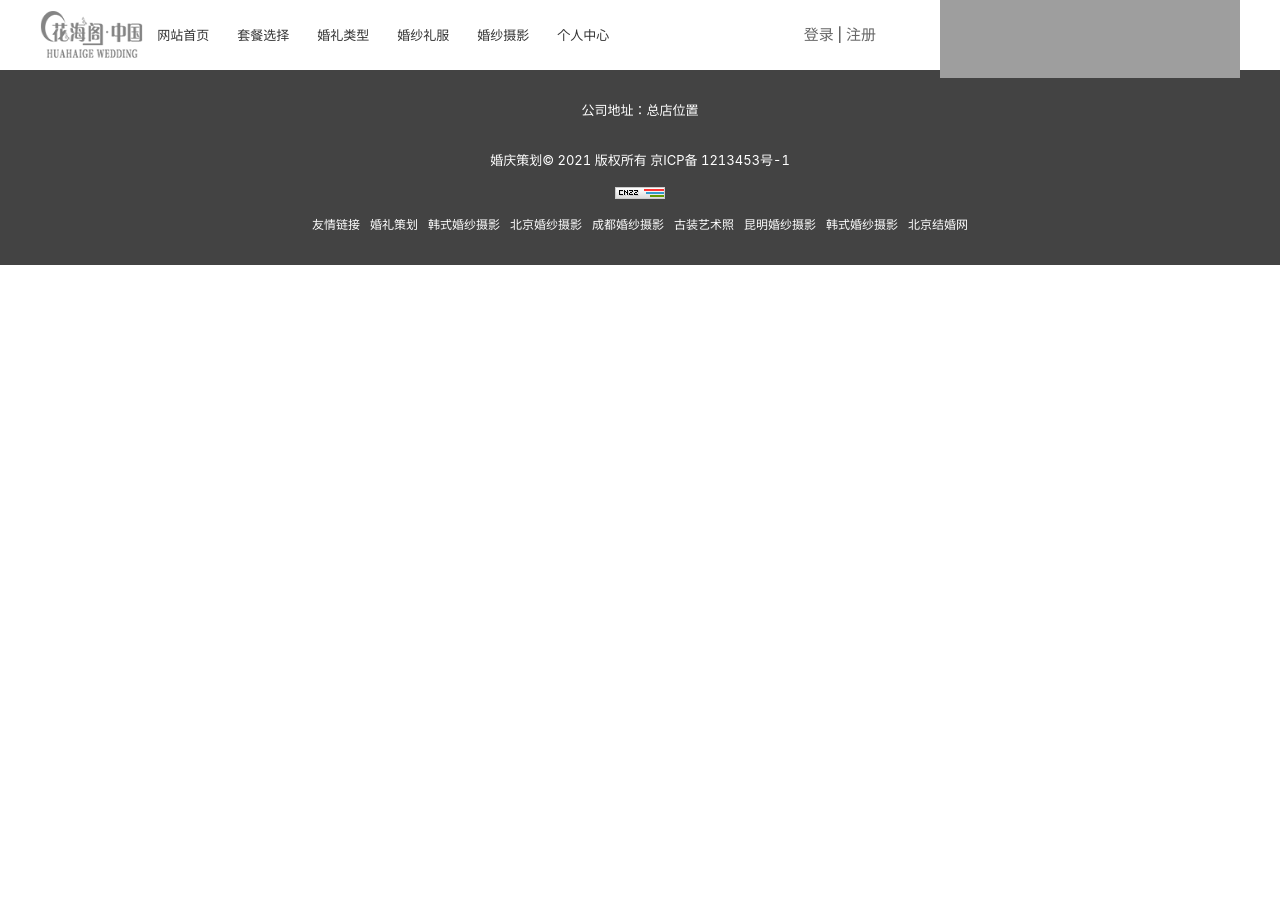
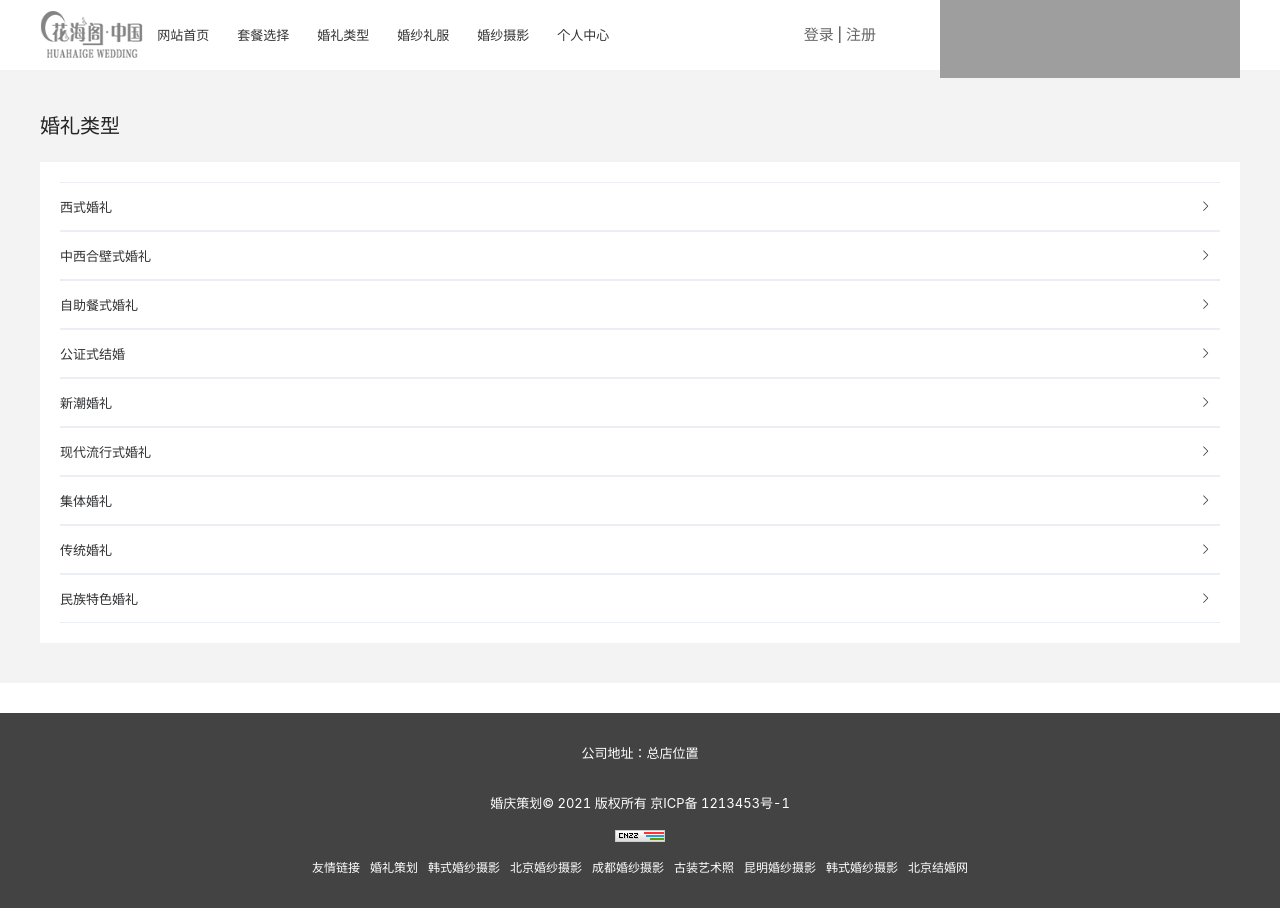
Before and after one commit to jxh1997/wedding-planning, a Vue app: page /#/type in a window 1280 px wide. Before the commit the page ends 800 px from the top, so only its background shows below. Built offline with nearby package versions, Linux system fonts and the light colour scheme; grey boxes are pictures that could not be loaded.

Commit message:
婚礼类型

```diff
--- a/src/components/HeaderComponet/Header.vue
+++ b/src/components/HeaderComponet/Header.vue
@@ -54,7 +54,7 @@ export default {
       content: Object.freeze([
         { cn: "网站首页", en: "HOME", link: "/home" },
         { cn: "套餐选择", en: "CHOICE", link: "/choice" },
-        { cn: "婚礼类型", en: "TYPE", link: "/wedding" },
+        { cn: "婚礼类型", en: "TYPE", link: "/type" },
         { cn: "婚纱礼服", en: "DRESS", link: "/dress" },
         { cn: "婚纱摄影", en: "GRSPHY", link: "/photography" },
         { cn: "个人中心", en: "PERSONAL", link: "/personal" },
--- a/src/components/IndexComponet/Home.vue
+++ b/src/components/IndexComponet/Home.vue
@@ -7,7 +7,11 @@
       </el-carousel-item>
     </el-carousel>
 
+    <!-- 套餐选择 -->
     <wMenu></wMenu>
+
+    <!-- 婚礼类型 -->
+    <wType></wType>
 
   </div>
 </template>
@@ -15,10 +19,13 @@
 <script>
 
 import wMenu from "@/components/MenuComponet/Menu";
+import wType from "@/components/TypeComponet/Type";
+
 
 export default {
     components: {
-      wMenu
+      wMenu,
+      wType
     },
 
   data() {
--- /dev/null
+++ b/src/components/TypeComponet/Type.vue
@@ -0,0 +1,112 @@
+<template>
+  <!-- 婚礼资讯 -->
+  <div class="newswed">
+    <div class="news">
+      <div class="news_tit">
+        <h4>婚礼类型</h4>
+      </div>
+
+      <!-- 婚礼类型  手风琴效果: 每次只能展开一个面板 -->
+      <div class="type-content">
+        <el-collapse v-model="activeName" accordion v-for="tp in type" >
+          <el-collapse-item :title="tp.title" :name="tp.t_id">
+            <div>{{tp.desc}}</div>
+            <div>{{tp.content}}</div>
+          </el-collapse-item>
+        </el-collapse>
+      </div>
+
+    </div>
+  </div>
+</template>
+
+<script>
+export default {
+  data() {
+      return {
+        activeName: '1',
+        type: [{
+          t_id: 1,
+          title: '西式婚礼',
+          desc: '指的是欧美教堂婚礼，采用这种婚礼形式的新人，至少有一位是基督教徒。',
+          content: '其主要内容是教堂、神父、圣经、圣水、婚誓、婚戒、唱诗班等。',
+        },{
+          t_id: 2,
+          title: '中西合壁式婚礼',
+          desc: '是指教堂婚礼和现代流行式婚礼的结合。',
+          content: '这种形式在港、澳、台地区很常见。',
+        },{
+          t_id: 3,
+          title: '自助餐式婚礼',
+          desc: '是很有特色的婚礼，它采用自助餐的形式，别开生面。',
+          content: '婚礼融入舞会和表演之中，大家载歌载舞，众星捧月共同为新人祝福。',
+        },{
+          t_id: 4,
+          title: '公证式结婚',
+          desc: '是近年来，随着新婚姻法的制定而诞生的婚礼形式。',
+          content: '它由法定婚姻登记机构的人员主持，其仪式过程简洁但充满庄重和神圣氛围，给没有时间和不想有太过隆重仪式形式的新人提供了很方便的结婚方式。',
+        },{
+          t_id: 5,
+          title: '新潮婚礼',
+          desc: '其形式多种多样，如：空中结婚、水下结婚等。',
+          content: '目的是标新立异，与众不同，新颖刺激，终身难忘。',
+        },{
+          t_id: 6,
+          title: '现代流行式婚礼',
+          desc: '就是我们最常见的富有时代特征的婚庆形式。',
+          content: '花车娶亲、酒店典礼、大宴宾朋、新人敬酒、喜闹洞房等。',
+        },{
+          t_id: 7,
+          title: '集体婚礼',
+          desc: '是最省心省事的选择，也是政府大力提倡的。',
+          content: '但不利于突出婚礼个性。',
+        },{
+          t_id: 8,
+          title: '传统婚礼',
+          desc: '又称纯中式婚礼。',
+          content: '其主要内容是花轿摇、哎呐响、接新娘、红霞帧、红盖头、戴红花、点花烛、拜天地、敬高堂、入洞房等。',
+        },{
+          t_id: 9,
+          title: '民族特色婚礼',
+          desc: '每个民族的婚礼都有自己的传统和特色，我国有五十六个民族，婚礼“十里不同风，百里不同俗”，各有千秋。',
+          content: '想使自己的婚礼办得新颖别致，充满异乡情调，借鉴少数民族的婚庆习俗不失为一种很好的选择。',
+        }]
+      };
+    }
+};
+</script>
+
+<style>
+/***************** 婚礼资讯**************** */
+.newswed {
+  width: 100%;
+  background-color: #f3f3f3;
+  padding: 40px 0;
+  margin: 0 auto 30px;
+}
+.news {
+  width: 100%;
+  max-width: 1200px;
+  margin: 0 auto;
+}
+.news .news_tit {
+  width: 100%;
+  display: flex;
+  margin: 0 auto 20px;
+}
+.news .news_tit h4 {
+  width: 1230px;
+  font-size: 20px;
+  line-height: 32px;
+  font-weight: normal;
+  display: inline-block;
+  margin: 0 auto;
+  text-align: left;
+}
+.type-content{
+  background-color: #ffffff;
+  padding: 20px;
+  box-sizing: border-box;
+
+}
+</style>
--- a/src/router/index.js
+++ b/src/router/index.js
@@ -6,6 +6,8 @@ import Home from "@/components/IndexComponet/Home";
 import Signin from "@/components/SigninComponet/Signin";
 import Signup from "@/components/SignupComponet/Signup";
 import Menu from "@/components/MenuComponet/Menu";
+import Type from "@/components/TypeComponet/Type";
+
 
 Vue.use(Router);
 
@@ -30,6 +32,10 @@ export default new Router({
     {
       path: "/choice",
       component: Menu
+    },
+    {
+      path: "/type",
+      component: Type
     }
   ]
 });
```
